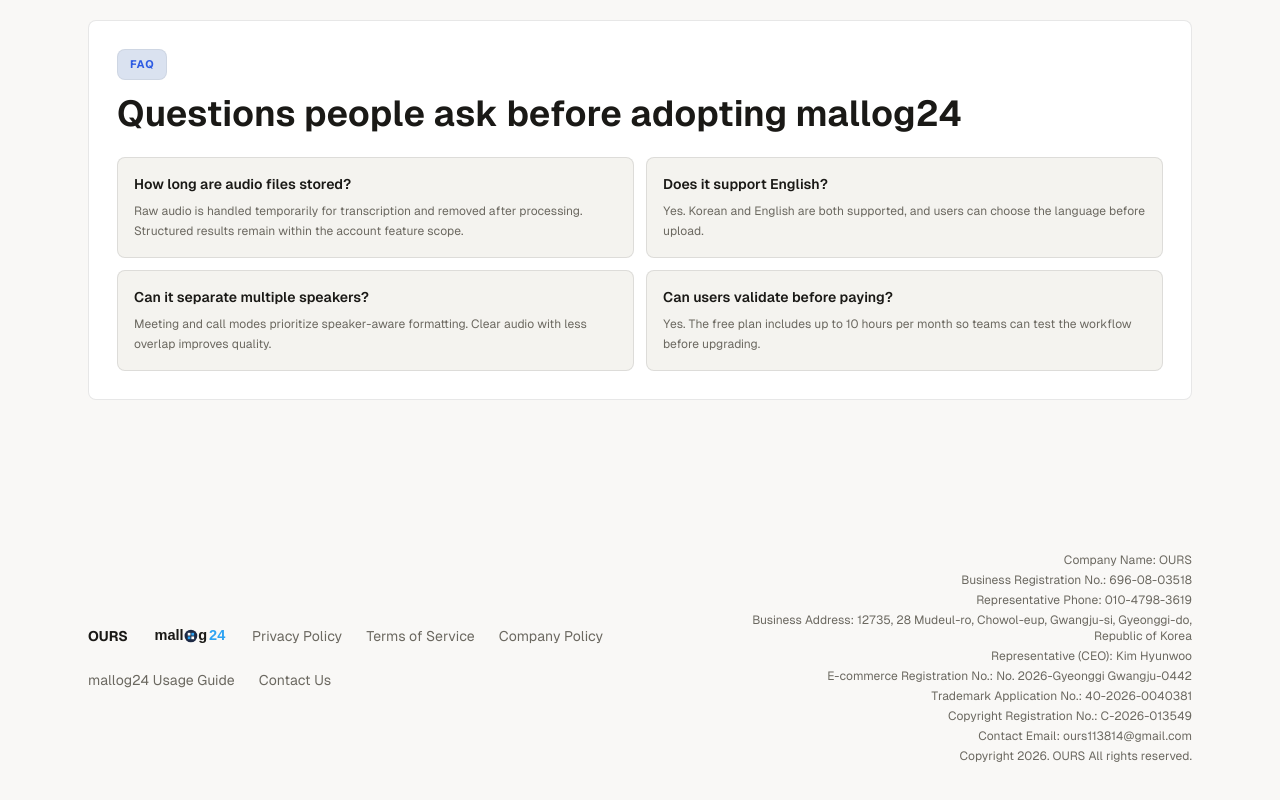
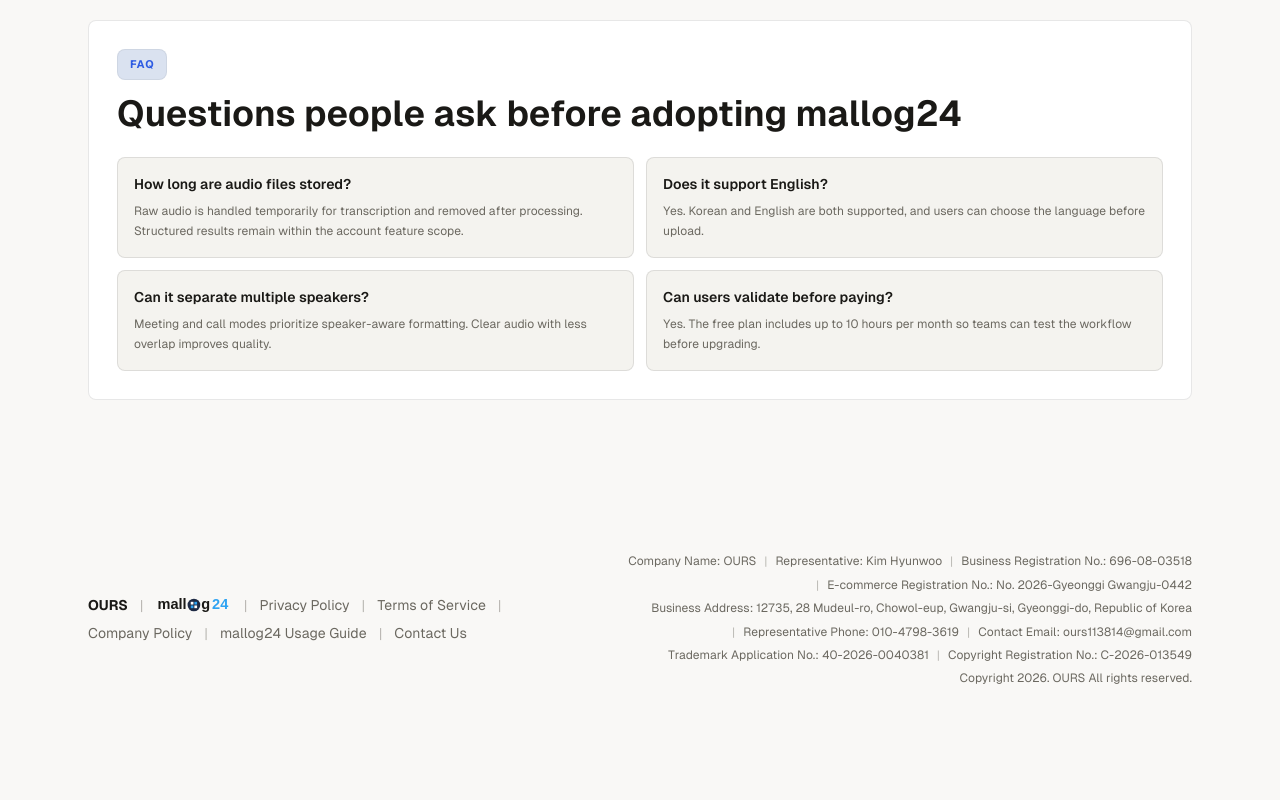
Before and after one commit to hyunw2o/ours-homepage, a Next.js app: page /en in a window 1280 px wide. Shown: the part 4524-5324 px from the top of the page. After the commit the page ends 5266 px from the top, so only its background shows below. Built offline with nearby package versions, Linux system fonts and the light colour scheme; no server answers; a web font is replaced by a local one.

Commit message:
Refine footer business disclosures

```diff
--- a/pages/en.js
+++ b/pages/en.js
@@ -46,6 +46,26 @@ const NAV_ITEMS = [
   { href: PLAY_STORE_URL, label: 'Android Download', external: true },
   { href: APP_STORE_URL || '#app-download', label: APP_STORE_URL ? 'iOS Download' : 'iOS Review', external: Boolean(APP_STORE_URL) },
 ]
+const FOOTER_BUSINESS_ROWS = [
+  [`Company Name: ${BUSINESS_NAME}`, `Representative: ${REPRESENTATIVE_NAME}`, `Business Registration No.: ${BUSINESS_REG_NUMBER}`, `E-commerce Registration No.: ${ECOMMERCE_REG_NUMBER}`],
+  [`Business Address: ${BUSINESS_ADDRESS}`, `Representative Phone: ${LANDLINE_PHONE}`, `Contact Email: ${BUSINESS_EMAIL}`],
+  [`Trademark Application No.: ${TRADEMARK_APPLICATION_NO}`, `Copyright Registration No.: ${COPYRIGHT_REGISTRATION_NO}`],
+]
+
+function FooterInlineRow({ items, className = '' }) {
+  const visibleItems = items.filter(Boolean)
+
+  return (
+    <p className={`flex flex-wrap items-center justify-center sm:justify-end gap-x-2 gap-y-1 ${className}`}>
+      {visibleItems.map((item, index) => (
+        <span key={`${item}-${index}`} className="inline-flex items-center gap-x-2">
+          {index > 0 ? <span className="opacity-45">|</span> : null}
+          <span>{item}</span>
+        </span>
+      ))}
+    </p>
+  )
+}
 
 function useScrollReveal() {
   const ref = useRef(null)
@@ -660,55 +680,37 @@ export default function Home({ darkMode, setDarkMode, uiTheme, setUiTheme, uiThe
       <footer className="ours-footer">
         <div className="max-w-6xl mx-auto px-6">
           <div className="flex flex-col sm:flex-row items-center justify-between gap-5">
-            <div className="flex flex-wrap items-center justify-center sm:justify-start gap-6">
+            <div className="flex flex-wrap items-center justify-center sm:justify-start gap-x-3 gap-y-2">
               <span className="text-sm font-bold ours-title">OURS</span>
+              <span className="text-sm ours-muted opacity-45">|</span>
               <Link href={MALLOG24_INFO_URL} className="inline-flex items-center transition-opacity hover:opacity-80">
                 <Mallog24Logo className="h-5 w-auto" />
               </Link>
+              <span className="text-sm ours-muted opacity-45">|</span>
               <Link href="/privacy-en" className="text-sm ours-muted hover:opacity-85 transition-colors">
                 Privacy Policy
               </Link>
+              <span className="text-sm ours-muted opacity-45">|</span>
               <Link href="/terms-en" className="text-sm ours-muted hover:opacity-85 transition-colors">
                 Terms of Service
               </Link>
+              <span className="text-sm ours-muted opacity-45">|</span>
               <Link href="/company-policy-en" className="text-sm ours-muted hover:opacity-85 transition-colors">
                 Company Policy
               </Link>
+              <span className="text-sm ours-muted opacity-45">|</span>
               <Link href={MALLOG24_GUIDE_URL} className="text-sm ours-muted hover:opacity-85 transition-colors">
                 mallog24 Usage Guide
               </Link>
+              <span className="text-sm ours-muted opacity-45">|</span>
               <a href={CONTACT_MAILTO} className="text-sm ours-muted hover:opacity-85 transition-colors">
                 Contact Us
               </a>
             </div>
-            <div className="text-center sm:text-right">
-              <p className="text-xs ours-muted">
-                Company Name: {BUSINESS_NAME}
-              </p>
-              <p className="text-xs ours-muted mt-1">
-                Business Registration No.: {BUSINESS_REG_NUMBER}
-              </p>
-              <p className="text-xs ours-muted mt-1">
-                Representative Phone: {LANDLINE_PHONE}
-              </p>
-              <p className="text-xs ours-muted mt-1">
-                Business Address: {BUSINESS_ADDRESS}
-              </p>
-              <p className="text-xs ours-muted mt-1">
-                Representative (CEO): {REPRESENTATIVE_NAME}
-              </p>
-              <p className="text-xs ours-muted mt-1">
-                E-commerce Registration No.: {ECOMMERCE_REG_NUMBER}
-              </p>
-              <p className="text-xs ours-muted mt-1">
-                Trademark Application No.: {TRADEMARK_APPLICATION_NO}
-              </p>
-              <p className="text-xs ours-muted mt-1">
-                Copyright Registration No.: {COPYRIGHT_REGISTRATION_NO}
-              </p>
-              <p className="text-xs ours-muted mt-1">
-                Contact Email: {BUSINESS_EMAIL}
-              </p>
+            <div className="text-xs ours-muted text-center sm:text-right leading-relaxed max-w-3xl">
+              {FOOTER_BUSINESS_ROWS.map((row, index) => (
+                <FooterInlineRow key={`footer-business-${index}`} items={row} className={index > 0 ? 'mt-1' : ''} />
+              ))}
               <p className="text-xs ours-muted mt-1">
                 Copyright 2026. OURS All rights reserved.
               </p>
--- a/pages/index.js
+++ b/pages/index.js
@@ -36,6 +36,26 @@ const NAV_ITEMS = [
   { href: PLAY_STORE_URL, label: 'Android 다운로드', external: true },
   { href: APP_STORE_URL || '#app-download', label: APP_STORE_URL ? 'iOS 다운로드' : 'iOS 심사 중', external: Boolean(APP_STORE_URL) },
 ]
+const FOOTER_BUSINESS_ROWS = [
+  [`상호: ${BUSINESS_NAME}`, `대표: ${REPRESENTATIVE_NAME}`, `사업자등록번호: ${BUSINESS_REG_NUMBER}`, `통신판매신고번호: ${ECOMMERCE_REG_NUMBER}`],
+  [`사업장 주소: ${BUSINESS_ADDRESS}`, `대표자 전화번호: ${LANDLINE_PHONE}`, `문의 이메일: ${BUSINESS_EMAIL}`],
+  [`상표 출원번호: ${TRADEMARK_APPLICATION_NO}`, `저작권 등록번호: ${COPYRIGHT_REGISTRATION_NO}`],
+]
+
+function FooterInlineRow({ items, className = '' }) {
+  const visibleItems = items.filter(Boolean)
+
+  return (
+    <p className={`flex flex-wrap items-center justify-center sm:justify-end gap-x-2 gap-y-1 ${className}`}>
+      {visibleItems.map((item, index) => (
+        <span key={`${item}-${index}`} className="inline-flex items-center gap-x-2">
+          {index > 0 ? <span className="opacity-45">|</span> : null}
+          <span>{item}</span>
+        </span>
+      ))}
+    </p>
+  )
+}
 
 function useScrollReveal() {
   const ref = useRef(null)
@@ -649,55 +669,37 @@ export default function Home({ darkMode, setDarkMode, uiTheme, setUiTheme, uiThe
       <footer className="ours-footer">
         <div className="max-w-6xl mx-auto px-6">
           <div className="flex flex-col sm:flex-row items-center justify-between gap-5">
-            <div className="flex flex-wrap items-center justify-center sm:justify-start gap-6">
+            <div className="flex flex-wrap items-center justify-center sm:justify-start gap-x-3 gap-y-2">
               <span className="text-sm font-bold ours-title">OURS</span>
+              <span className="text-sm ours-muted opacity-45">|</span>
               <Link href={MALLOG24_INFO_URL} className="inline-flex items-center transition-opacity hover:opacity-80">
                 <Mallog24Logo className="h-5 w-auto" />
               </Link>
+              <span className="text-sm ours-muted opacity-45">|</span>
               <Link href="/privacy" className="text-sm ours-muted hover:opacity-85 transition-colors">
                 개인정보처리방침
               </Link>
+              <span className="text-sm ours-muted opacity-45">|</span>
               <Link href="/terms" className="text-sm ours-muted hover:opacity-85 transition-colors">
                 이용약관
               </Link>
+              <span className="text-sm ours-muted opacity-45">|</span>
               <Link href="/company-policy" className="text-sm ours-muted hover:opacity-85 transition-colors">
                 회사 정책
               </Link>
+              <span className="text-sm ours-muted opacity-45">|</span>
               <Link href={MALLOG24_GUIDE_URL} className="text-sm ours-muted hover:opacity-85 transition-colors">
                 mallog24 사용 가이드
               </Link>
+              <span className="text-sm ours-muted opacity-45">|</span>
               <a href={CONTACT_MAILTO} className="text-sm ours-muted hover:opacity-85 transition-colors">
                 문의하기
               </a>
             </div>
-            <div className="text-center sm:text-right">
-              <p className="text-xs ours-muted">
-                상호: {BUSINESS_NAME}
-              </p>
-              <p className="text-xs ours-muted mt-1">
-                사업자등록번호: {BUSINESS_REG_NUMBER}
-              </p>
-              <p className="text-xs ours-muted mt-1">
-                대표자 전화번호: {LANDLINE_PHONE}
-              </p>
-              <p className="text-xs ours-muted mt-1">
-                사업장 주소: {BUSINESS_ADDRESS}
-              </p>
-              <p className="text-xs ours-muted mt-1">
-                대표: {REPRESENTATIVE_NAME}
-              </p>
-              <p className="text-xs ours-muted mt-1">
-                통신판매신고번호: {ECOMMERCE_REG_NUMBER}
-              </p>
-              <p className="text-xs ours-muted mt-1">
-                상표 출원번호: {TRADEMARK_APPLICATION_NO}
-              </p>
-              <p className="text-xs ours-muted mt-1">
-                저작권 등록번호: {COPYRIGHT_REGISTRATION_NO}
-              </p>
-              <p className="text-xs ours-muted mt-1">
-                문의 이메일: {BUSINESS_EMAIL}
-              </p>
+            <div className="text-xs ours-muted text-center sm:text-right leading-relaxed max-w-3xl">
+              {FOOTER_BUSINESS_ROWS.map((row, index) => (
+                <FooterInlineRow key={`footer-business-${index}`} items={row} className={index > 0 ? 'mt-1' : ''} />
+              ))}
               <p className="text-xs ours-muted mt-1">
                 Copyright 2026. OURS All rights reserved.
               </p>
```
